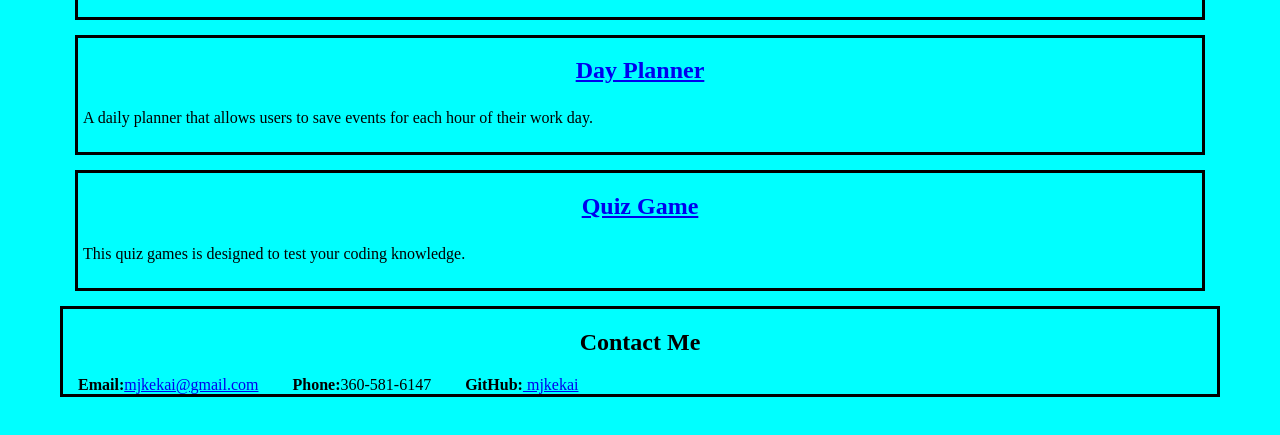
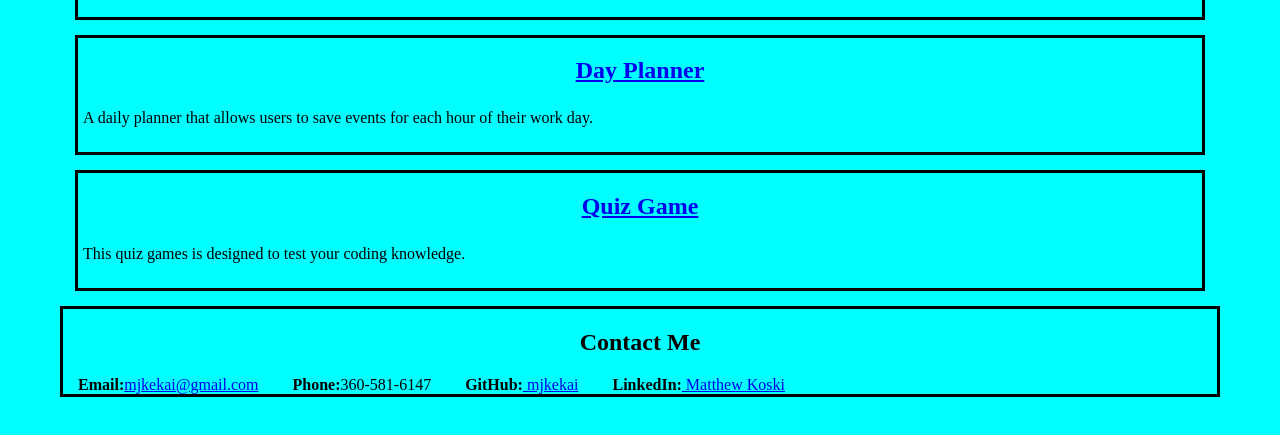
Before and after one commit to mjkekai/ProfessionalProfile2, a plain HTML site: page index.html in a window 1280 px wide. Shown: the part 677-1112 px from the top of the page. Drawn offline with Linux system fonts and the light colour scheme.

Commit message:
adds linkedin profile

```diff
--- a/index.html
+++ b/index.html
@@ -78,6 +78,8 @@
 <li><strong>Phone:</strong>360-581-6147</li>
 
 <li><strong>GitHub:</strong><a href= "https://github.com/mjkekai"> mjkekai</a></li>
+
+<li><strong>LinkedIn:</strong><a href= "https://www.linkedin.com/in/matthew-koski-8a916a93/"> Matthew Koski</a></li>
 </section>
 </main>
 
```
